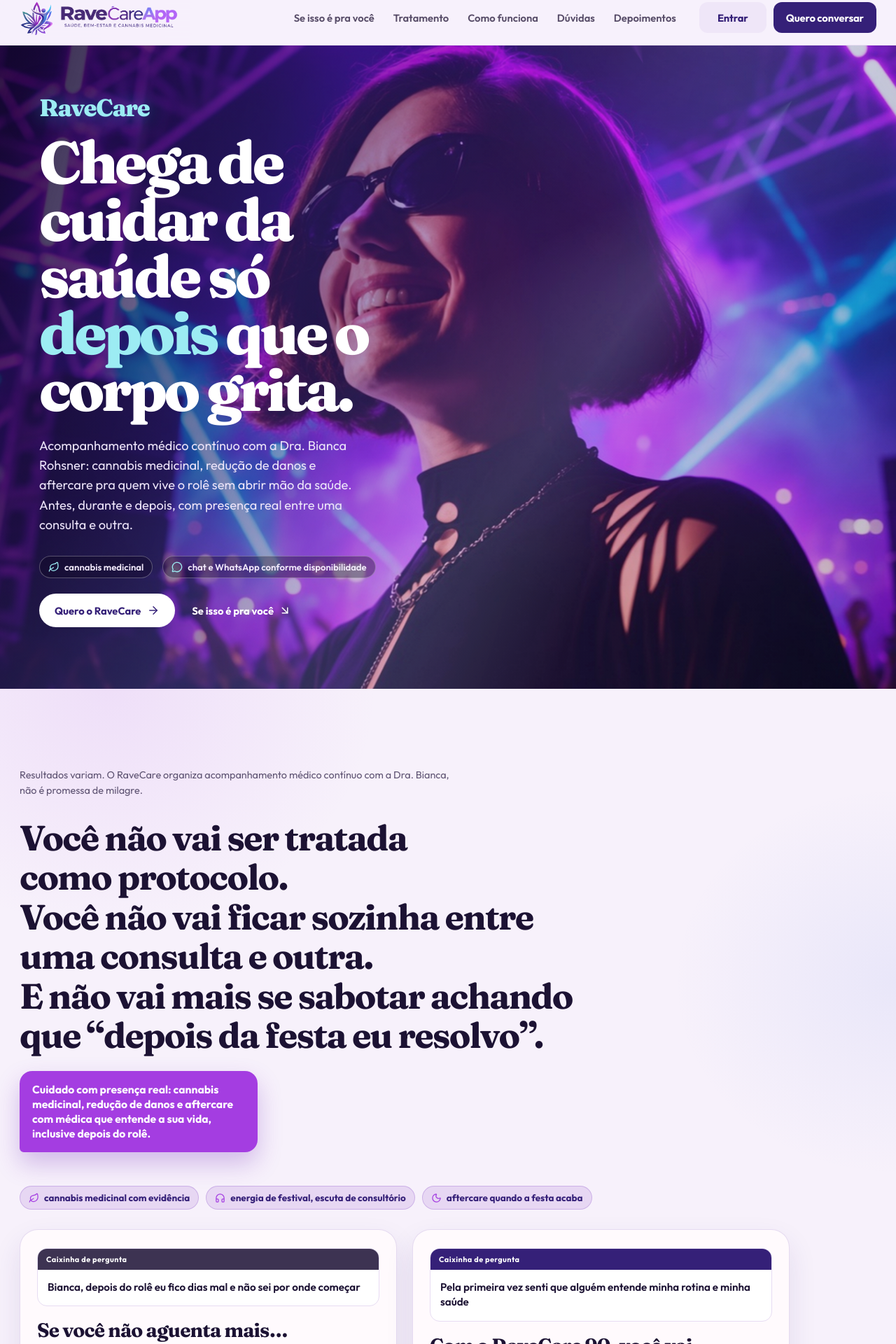
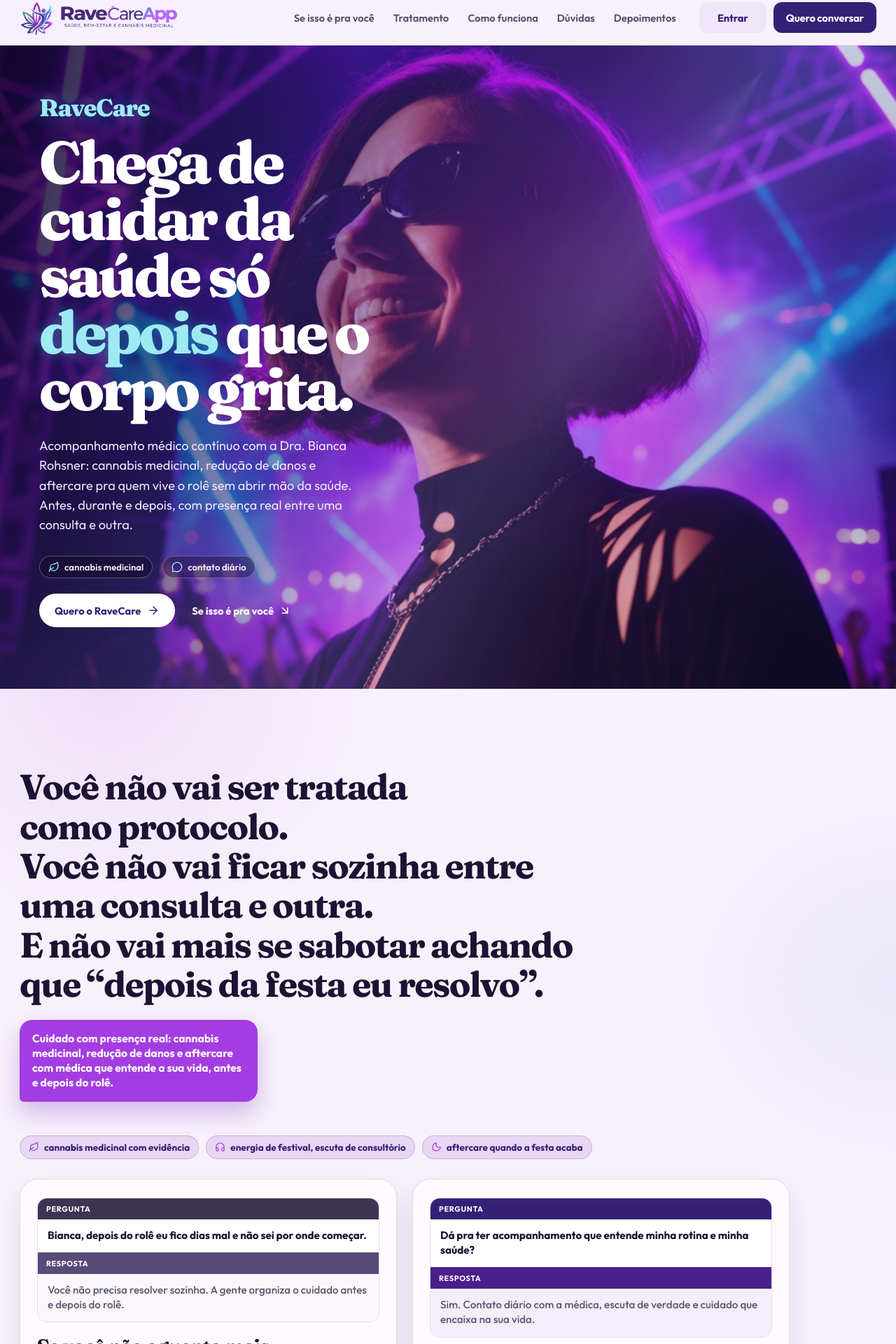
Before and after one commit to caiodasilvabatistadev-prog/RaveCare90, a React (Vite) app in the folder frontend/: page / in a window 1280 px wide. Shown: the part 14-1934 px from the top of the page at 70% size. Built offline with nearby package versions, Linux system fonts and the light colour scheme.

Commit message:
feat(landing): merge Apple hero motion onto bc763ee copy
Combined tip: contato diário / antes-depois / Q&A caixinhas from copy
lane, plus ken-burns, neon glow, staggered rise, depois breathe, CTA
spring, and prefers-reduced-motion. WhatsApp Quero CTAs preserved.

```diff
--- a/frontend/src/sections/Faq.tsx
+++ b/frontend/src/sections/Faq.tsx
@@ -5,11 +5,11 @@
 const faqs = [
   {
     q: 'O RaveCare é acompanhamento médico de verdade?',
-    a: 'Sim. O RaveCare 90 é o acompanhamento contínuo com a Dra. Bianca: consultas online, presença entre os encontros e equipe na plataforma (nutrição e educador físico). Resultados variam; cada corpo responde de um jeito.',
+    a: 'Sim. O RaveCare 90 é o acompanhamento contínuo com a Dra. Bianca: consultas online, presença entre os encontros e equipe na plataforma (nutrição e educador físico).',
   },
   {
     q: 'Cannabis medicinal é pra qualquer pessoa?',
-    a: 'Não. Cada corpo é um corpo. A indicação depende de avaliação profissional, história clínica e acompanhamento, sem receita única e sem promessa de resultado.',
+    a: 'Não. Cada corpo é um corpo. A indicação depende de avaliação profissional, história clínica e acompanhamento, sem receita única.',
   },
   {
     q: 'E se eu já tentei cuidar sozinha e não deu certo?',
@@ -20,12 +20,12 @@
     a: 'Não. Significa informação segura, escuta real e estratégias pra diminuir riscos, com responsabilidade, sem romantizar e sem moralismo.',
   },
   {
-    q: 'Consigo falar com a Dra. Bianca no chat ou WhatsApp?',
-    a: 'Sim. Você pode chamar no chat e no WhatsApp. O retorno é 24h conforme a disponibilidade dela: presença real, sem falsa promessa de resposta imediata a qualquer hora.',
+    q: 'Como é o contato com a Dra. Bianca no dia a dia?',
+    a: 'O acompanhamento inclui contato diário com a médica: presença real no ritmo do cuidado.',
   },
   {
     q: 'Como começo?',
-    a: 'Chama no WhatsApp ou no chat pelo contato da página. Se fizer sentido pra você, a conversa segue com a Dra. Bianca e o fluxo do acompanhamento de 90 dias: antes, durante e depois do rolê.',
+    a: 'Toque em Quero o RaveCare na página. Se fizer sentido pra você, a conversa segue com a Dra. Bianca e o fluxo do acompanhamento de 90 dias: antes e depois do rolê.',
   },
 ]
 
--- a/frontend/src/sections/FinalCta.tsx
+++ b/frontend/src/sections/FinalCta.tsx
@@ -27,11 +27,7 @@
           <p className="finale-promise">
             Redução de danos, cannabis medicinal e acompanhamento contínuo com a Dra. Bianca,
             pra saúde não sumir no dia seguinte, nem no intervalo entre um retorno e outro.
-            Antes, durante e depois, com nutrição e educador físico no time.
-          </p>
-          <p className="finale-disclaimer">
-            Resultados variam. Conversa no chat e no WhatsApp 24h conforme a disponibilidade
-            da Dra. Bianca: presença real, sem falsa promessa de resposta imediata.
+            Antes e depois do rolê, com nutrição, educador físico e contato diário no time.
           </p>
           <div className="finale-actions">
             <Button href={whatsappHref()} variant="light" target="_blank" rel="noreferrer">
--- a/frontend/src/sections/Footer.tsx
+++ b/frontend/src/sections/Footer.tsx
@@ -1,7 +1,7 @@
 import { AtSign, Mail, MessageCircle } from 'lucide-react'
 import { BrandLogo } from '../components/BrandLogo'
 import { features } from '../config/features'
-import { contact, whatsappHref } from '../config/contact'
+import { contact } from '../config/contact'
 
 export function Footer() {
   return (
@@ -11,7 +11,7 @@
           <BrandLogo />
           <p>
             Cannabis medicinal, redução de danos e acompanhamento contínuo com a Dra. Bianca Rohsner,
-            antes, durante e depois do rolê.
+            antes e depois do rolê.
           </p>
         </div>
         <div>
@@ -30,8 +30,8 @@
         </div>
         <div>
           <p className="footer-label">contato</p>
-          <a href={whatsappHref()} target="_blank" rel="noreferrer">
-            <MessageCircle size={16} aria-hidden="true" /> WhatsApp (conforme disponibilidade)
+          <a href="#comece">
+            <MessageCircle size={16} aria-hidden="true" /> Contato diário
           </a>
           <a href={`mailto:${contact.email}`}>
             <Mail size={16} aria-hidden="true" /> {contact.email}
--- a/frontend/src/sections/Hero.tsx
+++ b/frontend/src/sections/Hero.tsx
@@ -14,30 +14,32 @@
         />
         <div className="hero-scrim" />
       </div>
+      <div className="hero-glow" aria-hidden="true" />
       <div className="hero-beam" aria-hidden="true" />
       <div className="container hero-grid">
         <div className="hero-copy">
-          <p className="hero-brand">RaveCare</p>
-          <h1 id="hero-title">
-            Chega de cuidar da saúde só <em>depois</em> que o corpo grita.
+          <p className="hero-brand hero-reveal">RaveCare</p>
+          <h1 id="hero-title" className="hero-reveal hero-reveal--title">
+            Chega de cuidar da saúde só{' '}
+            <em className="hero-depois">depois</em> que o corpo grita.
           </h1>
-          <p className="hero-description">
+          <p className="hero-description hero-reveal hero-reveal--body">
             Acompanhamento médico contínuo com a Dra. Bianca Rohsner: cannabis medicinal,
             redução de danos e aftercare pra quem vive o rolê sem abrir mão da saúde.
             Antes, durante e depois, com presença real entre uma consulta e outra.
           </p>
-          <ul className="hero-signals" aria-label="Sinais do RaveCare">
+          <ul className="hero-signals hero-reveal hero-reveal--signals" aria-label="Sinais do RaveCare">
             <li>
               <Leaf size={16} aria-hidden="true" />
               cannabis medicinal
             </li>
             <li>
               <MessageCircle size={16} aria-hidden="true" />
-              chat e WhatsApp conforme disponibilidade
+              contato diário
             </li>
           </ul>
-          <div className="hero-actions">
-            <Button href={whatsappHref()} variant="light" target="_blank" rel="noreferrer">
+          <div className="hero-actions hero-reveal hero-reveal--cta">
+            <Button href={whatsappHref()} variant="light" className="hero-cta" target="_blank" rel="noreferrer">
               Quero o RaveCare <ArrowRight size={18} aria-hidden="true" />
             </Button>
             <a className="text-link text-link--light" href="#dores">
--- a/frontend/src/sections/Journey.tsx
+++ b/frontend/src/sections/Journey.tsx
@@ -35,9 +35,8 @@
           <p className="eyebrow">antes · durante · depois</p>
           <h2 id="journey-title">90 dias. Alguém do outro lado. Sem sumiço.</h2>
           <p className="section-description">
-            Você observa as mudanças, registra o que importa e conversa com a Dra. Bianca
-            no chat ou WhatsApp conforme a disponibilidade dela. Nutrição e educador físico
-            entram no mesmo acompanhamento.
+            Você observa as mudanças, registra o que importa e mantém contato diário com a
+            Dra. Bianca no acompanhamento. Nutrição e educador físico entram no mesmo cuidado.
           </p>
         </div>
         <ol className="timeline">
--- a/frontend/src/sections/Method.tsx
+++ b/frontend/src/sections/Method.tsx
@@ -65,7 +65,7 @@
           <div className="modules-copy">
             <p className="modules-badge">Não é protocolo genérico.</p>
             <h2 id="method-title">
-              É acompanhamento contínuo com uma médica que entende a sua vida, inclusive depois do rolê.
+              É acompanhamento contínuo com uma médica que entende a sua vida, antes e depois do rolê.
             </h2>
             <p className="modules-lead">
               Antes, durante e depois: consulta, cannabis medicinal, redução de danos,
@@ -101,9 +101,6 @@
           </div>
         </div>
 
-        <p className="method-disclaimer">
-          Cada corpo responde de um jeito. O RaveCare organiza o cuidado, não promete milagre.
-        </p>
       </div>
     </section>
   )
--- a/frontend/src/sections/PainPoints.tsx
+++ b/frontend/src/sections/PainPoints.tsx
@@ -13,18 +13,13 @@
   'Registrar sono, sintomas e qualidade de vida sem pressão de performance',
   'Entender cannabis medicinal com evidência, sem terrorismo nem romantização',
   'Praticar redução de danos com escuta real e zero julgamento',
-  'Manter o fio do cuidado antes, durante e depois do rolê, com equipe no app',
+  'Manter o fio do cuidado antes e depois do rolê, com equipe no app',
 ]
 
 export function PainPoints() {
   return (
     <section className="section pain-points" id="dores" aria-labelledby="pain-title">
       <div className="container pain-layout">
-        <p className="pain-disclaimer">
-          Resultados variam. O RaveCare organiza acompanhamento médico contínuo com a Dra. Bianca,
-          não é promessa de milagre.
-        </p>
-
         <div className="myth-block">
           <h2 id="pain-title" className="myth-title">
             Você não vai ser tratada como protocolo.
@@ -35,7 +30,7 @@
           </h2>
           <aside className="myth-callout" aria-label="Promessa RaveCare">
             Cuidado com presença real: cannabis medicinal, redução de danos e aftercare
-            com médica que entende a sua vida, inclusive depois do rolê.
+            com médica que entende a sua vida, antes e depois do rolê.
           </aside>
         </div>
 
@@ -47,10 +42,14 @@
 
         <div className="pain-solution">
           <article className="contrast-card contrast-card--pain">
-            <div className="question-box" aria-hidden="true">
-              <p className="question-box__label">Caixinha de pergunta</p>
-              <p className="question-box__text">
-                Bianca, depois do rolê eu fico dias mal e não sei por onde começar
+            <div className="qa-box">
+              <p className="qa-box__label">Pergunta</p>
+              <p className="qa-box__question">
+                Bianca, depois do rolê eu fico dias mal e não sei por onde começar.
+              </p>
+              <p className="qa-box__label qa-box__label--answer">Resposta</p>
+              <p className="qa-box__answer">
+                Você não precisa resolver sozinha. A gente organiza o cuidado antes e depois do rolê.
               </p>
             </div>
             <h3>Se você não aguenta mais…</h3>
@@ -65,10 +64,14 @@
           </article>
 
           <article className="contrast-card contrast-card--win">
-            <div className="question-box question-box--win" aria-hidden="true">
-              <p className="question-box__label">Caixinha de pergunta</p>
-              <p className="question-box__text">
-                Pela primeira vez senti que alguém entende minha rotina e minha saúde
+            <div className="qa-box qa-box--win">
+              <p className="qa-box__label">Pergunta</p>
+              <p className="qa-box__question">
+                Dá pra ter acompanhamento que entende minha rotina e minha saúde?
+              </p>
+              <p className="qa-box__label qa-box__label--answer">Resposta</p>
+              <p className="qa-box__answer">
+                Sim. Contato diário com a médica, escuta de verdade e cuidado que encaixa na sua vida.
               </p>
             </div>
             <h3>Com o RaveCare 90, você vai conseguir:</h3>
--- a/frontend/src/sections/Professional.tsx
+++ b/frontend/src/sections/Professional.tsx
@@ -57,7 +57,7 @@
             </p>
             <p>
               As consultas são online. O cuidado continua com o RAVECARE 90, porque saúde
-              também acontece entre um encontro e outro: antes, durante e depois do rolê,
+              também acontece entre um encontro e outro: antes e depois do rolê,
               com nutrição e educador físico na plataforma.
             </p>
             <p>
@@ -77,14 +77,14 @@
             </li>
             <li>
               <MessageCircle size={16} aria-hidden="true" />
-              Chat e WhatsApp 24h conforme disponibilidade
+              Contato diário no acompanhamento
             </li>
           </ul>
 
           <div className="professional-services">
             <span><Video size={17} aria-hidden="true" /> consultas online</span>
             <span><HeartHandshake size={17} aria-hidden="true" /> RAVECARE 90</span>
-            <span><MessageCircle size={17} aria-hidden="true" /> chat / WhatsApp</span>
+            <span><MessageCircle size={17} aria-hidden="true" /> contato diário</span>
           </div>
 
           <Button href={whatsappHref()} variant="secondary" target="_blank" rel="noreferrer">
--- a/frontend/src/styles/global.css
+++ b/frontend/src/styles/global.css
@@ -170,48 +170,68 @@
 .hero-media {
   position: absolute;
   inset: 0;
-  z-index: -2;
+  z-index: -3;
 }
 .hero-photo {
   width: 100%;
   height: 100%;
   object-fit: cover;
   object-position: 58% 32%;
-  transform: scale(1.05);
-  animation: hero-ken 16s ease-in-out infinite alternate;
-  filter: saturate(1.12) contrast(1.04);
+  transform: scale(1.06) translate3d(0, 0, 0);
+  transform-origin: 62% 34%;
+  animation: hero-ken 22s cubic-bezier(0.37, 0, 0.63, 1) infinite alternate;
+  filter: saturate(1.14) contrast(1.05) brightness(1.02);
   border-radius: 0;
   clip-path: none;
   mask-image: none;
   -webkit-mask-image: none;
+  will-change: transform;
 }
 @keyframes hero-ken {
-  from { transform: scale(1.05) translate3d(0, 0, 0); }
-  to { transform: scale(1.11) translate3d(-1.4%, -1.2%, 0); }
+  from { transform: scale(1.06) translate3d(0.4%, 0.2%, 0); }
+  to { transform: scale(1.12) translate3d(-1.6%, -1.4%, 0); }
 }
 .hero-scrim {
   position: absolute;
   inset: 0;
+  z-index: 1;
   background:
-    linear-gradient(108deg, rgba(18, 6, 42, 0.88) 0%, rgba(53, 32, 120, 0.55) 34%, rgba(112, 38, 185, 0.18) 58%, rgba(18, 6, 42, 0.28) 100%),
-    radial-gradient(ellipse 60% 75% at 72% 40%, rgba(164, 61, 225, 0.22), transparent 64%),
-    radial-gradient(ellipse 40% 50% at 88% 12%, rgba(23, 200, 222, 0.16), transparent 55%);
+    linear-gradient(108deg, rgba(18, 6, 42, 0.9) 0%, rgba(53, 32, 120, 0.58) 34%, rgba(112, 38, 185, 0.2) 58%, rgba(18, 6, 42, 0.32) 100%),
+    radial-gradient(ellipse 60% 75% at 72% 40%, rgba(164, 61, 225, 0.2), transparent 64%),
+    radial-gradient(ellipse 40% 50% at 88% 12%, rgba(23, 200, 222, 0.14), transparent 55%);
+  pointer-events: none;
+}
+.hero-glow {
+  position: absolute;
+  inset: -8% -12%;
+  z-index: -1;
+  pointer-events: none;
+  background:
+    radial-gradient(ellipse 46% 42% at 72% 32%, rgba(164, 61, 225, 0.28), transparent 68%),
+    radial-gradient(ellipse 34% 30% at 88% 8%, rgba(23, 200, 222, 0.18), transparent 60%);
+  animation: glow-pulse 8.5s cubic-bezier(0.45, 0.05, 0.55, 0.95) infinite alternate;
+  mix-blend-mode: screen;
+  opacity: 0.85;
+}
+@keyframes glow-pulse {
+  from { opacity: 0.55; transform: scale(1) translate3d(0, 0, 0); }
+  to { opacity: 0.95; transform: scale(1.04) translate3d(-1.2%, 1%, 0); }
 }
 .hero-beam {
   position: absolute;
-  inset: -10% -20%;
+  inset: -12% -22%;
   z-index: -1;
   pointer-events: none;
   background:
-    conic-gradient(from 200deg at 74% 12%, transparent 0deg, rgba(156, 236, 243, 0.14) 14deg, transparent 38deg),
-    conic-gradient(from 320deg at 62% 8%, transparent 0deg, rgba(164, 61, 225, 0.18) 12deg, transparent 36deg),
-    radial-gradient(ellipse 40% 55% at 68% 0%, rgba(255, 255, 255, 0.1), transparent 58%);
-  animation: beam-drift 9s ease-in-out infinite alternate;
+    conic-gradient(from 200deg at 74% 12%, transparent 0deg, rgba(156, 236, 243, 0.12) 14deg, transparent 38deg),
+    conic-gradient(from 320deg at 62% 8%, transparent 0deg, rgba(164, 61, 225, 0.16) 12deg, transparent 36deg),
+    radial-gradient(ellipse 40% 55% at 68% 0%, rgba(255, 255, 255, 0.08), transparent 58%);
+  animation: beam-drift 14s cubic-bezier(0.4, 0, 0.6, 1) infinite alternate;
   mix-blend-mode: screen;
 }
 @keyframes beam-drift {
-  from { transform: translate3d(-2%, 0, 0) rotate(-2deg); opacity: 0.75; }
-  to { transform: translate3d(3%, 2%, 0) rotate(3deg); opacity: 1; }
+  from { transform: translate3d(-1.5%, 0, 0) rotate(-1.5deg); opacity: 0.65; }
+  to { transform: translate3d(2.2%, 1.5%, 0) rotate(2deg); opacity: 0.95; }
 }
 .hero-grid {
   position: relative;
@@ -220,6 +240,7 @@
   grid-template-columns: minmax(0, 1fr);
   align-items: end;
   min-height: calc(min(100vh, 900px) - 72px);
+  z-index: 1;
 }
 .hero-copy {
   max-width: 600px;
@@ -228,12 +249,32 @@
   padding-left: 0;
   padding-bottom: 88px;
   text-align: left;
-  animation: rise-in 0.85s cubic-bezier(0.22, 1, 0.36, 1) both;
 }
 @keyframes rise-in {
   from { opacity: 0; transform: translateY(28px); }
   to { opacity: 1; transform: translateY(0); }
 }
+@keyframes hero-rise {
+  from {
+    opacity: 0;
+    transform: translate3d(0, 32px, 0) scale(0.985);
+    filter: blur(4px);
+  }
+  to {
+    opacity: 1;
+    transform: translate3d(0, 0, 0) scale(1);
+    filter: blur(0);
+  }
+}
+.hero-reveal {
+  opacity: 0;
+  animation: hero-rise 1.05s cubic-bezier(0.16, 1, 0.3, 1) both;
+  animation-delay: 0.12s;
+}
+.hero-reveal--title { animation-delay: 0.28s; }
+.hero-reveal--body { animation-delay: 0.44s; }
+.hero-reveal--signals { animation-delay: 0.56s; }
+.hero-reveal--cta { animation-delay: 0.7s; }
 .hero-brand {
   margin: 0 0 20px;
   font: 800 clamp(1.55rem, 3.2vw, 2.15rem) / 1 var(--font-display);
@@ -250,9 +291,22 @@
   letter-spacing: -0.055em;
   text-wrap: balance;
 }
-.hero h1 em {
+.hero h1 em,
+.hero-depois {
   font-style: normal;
   color: var(--color-accent-soft);
+  display: inline;
+  animation: depois-breathe 6.5s cubic-bezier(0.45, 0.05, 0.55, 0.95) infinite;
+}
+@keyframes depois-breathe {
+  0%, 100% {
+    color: #9cecf3;
+    text-shadow: 0 0 16px rgba(23, 200, 222, 0.35), 0 0 36px rgba(23, 200, 222, 0.12);
+  }
+  50% {
+    color: #d8b4ff;
+    text-shadow: 0 0 20px rgba(164, 61, 225, 0.42), 0 0 42px rgba(164, 61, 225, 0.16);
+  }
 }
 .hero-description {
   max-width: 460px;
@@ -267,6 +321,65 @@
   gap: 24px;
   flex-wrap: wrap;
 }
+.hero-cta {
+  transition:
+    transform 0.55s cubic-bezier(0.34, 1.45, 0.64, 1),
+    box-shadow 0.45s cubic-bezier(0.22, 1, 0.36, 1),
+    background 0.25s ease;
+}
+.hero-cta:hover {
+  transform: translateY(-3px) scale(1.025);
+  box-shadow:
+    0 14px 32px rgba(53, 32, 120, 0.32),
+    0 0 0 1px rgba(156, 236, 243, 0.35),
+    0 0 28px rgba(23, 200, 222, 0.28);
+}
+.hero-cta:active {
+  transform: translateY(0) scale(0.985);
+  transition-duration: 0.12s;
+}
+
+@media (prefers-reduced-motion: reduce) {
+  html { scroll-behavior: auto; }
+  .hero-photo,
+  .hero-glow,
+  .hero-beam,
+  .hero-depois,
+  .hero h1 em,
+  .finale-photo,
+  .hero-reveal,
+  .statement-list li {
+    animation: none !important;
+  }
+  .hero-photo {
+    transform: scale(1.06);
+    will-change: auto;
+    filter: saturate(1.1) contrast(1.04);
+  }
+  .hero-glow,
+  .hero-beam {
+    opacity: 0.72;
+    transform: none;
+  }
+  .hero-reveal {
+    opacity: 1;
+    filter: none;
+    transform: none;
+  }
+  .hero-depois,
+  .hero h1 em {
+    color: var(--color-accent-soft);
+    text-shadow: 0 0 18px rgba(23, 200, 222, 0.32);
+  }
+  .hero-cta,
+  .hero-cta:hover,
+  .hero-cta:active,
+  .button:hover {
+    transition: none;
+    transform: none;
+  }
+}
+
 .text-link {
   display: inline-flex;
   align-items: center;
@@ -402,30 +515,44 @@
 .contrast-card--pain li svg { color: #d9486b; margin-top: 2px; }
 .contrast-card--win li svg { color: #1aa87a; margin-top: 2px; }
 
-.question-box {
+.qa-box {
+  background: #fff;
+  border: 1px solid #e7dcf3;
   border-radius: 14px;
+  margin-bottom: 4px;
   overflow: hidden;
-  border: 1px solid #e7dcf3;
-  background: #fff;
 }
-.question-box__label {
+.qa-box__label {
+  color: #fff;
+  letter-spacing: 0.06em;
+  text-transform: uppercase;
+  background: #3d3352;
   margin: 0;
   padding: 8px 12px;
-  background: #3d3352;
-  color: #fff;
   font-size: 0.68rem;
   font-weight: 700;
-  letter-spacing: 0.04em;
 }
-.question-box__text {
+.qa-box__label--answer {
+  background: #5a4a78;
+  border-top: 1px solid rgba(255, 255, 255, 0.12);
+}
+.qa-box__question,
+.qa-box__answer {
+  color: var(--color-text);
   margin: 0;
-  padding: 14px 14px 16px;
-  color: var(--color-text);
+  padding: 12px 14px 14px;
   font-size: 0.95rem;
   line-height: 1.4;
-  font-weight: 600;
 }
-.question-box--win .question-box__label { background: var(--color-primary-dark); }
+.qa-box__question { font-weight: 700; }
+.qa-box__answer {
+  color: var(--color-text-muted);
+  background: #faf7fc;
+  font-weight: 500;
+}
+.qa-box--win .qa-box__label { background: var(--color-primary-dark); }
+.qa-box--win .qa-box__label--answer { background: #4a1f8a; }
+.qa-box--win .qa-box__answer { background: #f4eefb; }
 
 .method {
   color: #fff;
```
Also changed, not shown: 1 other file (tests, documents, lock files or other folders).
